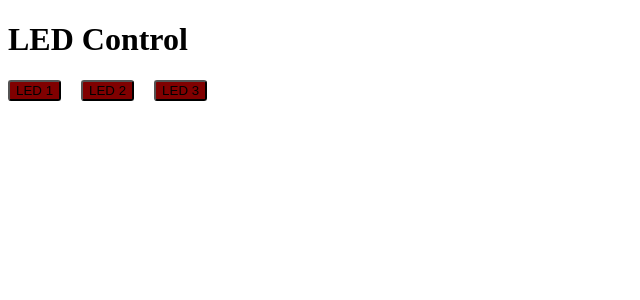
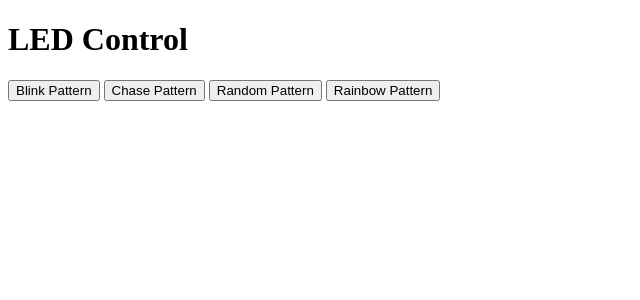
Before and after one commit to cbarrier05/IoT-Project, a Flask app: page / in a window 1280 px wide. Shown: the top 300 px of the page, without its empty margins (0-640 px from the left). Run offline with Flask 3, Linux system fonts and the light colour scheme.

Commit message:
Implemented 4 led patterns

```diff
--- a/src/app.py
+++ b/src/app.py
@@ -2,7 +2,7 @@ from flask import Flask, request, render_template
 
 app = Flask(__name__)
 
-set_led = 0
+pattern = 0
 
 @app.route('/')
 def index():
@@ -10,17 +10,17 @@ def index():
 
 @app.route('/update')
 def update():
-    return str(set_led)
+    return str(pattern)
 
-@app.route('/toggle_LED/<int:led>')
-def toggle_LED(led):
-    global set_led
-    set_led = led
+@app.route('/set_pattern/<int:p>')
+def set_pattern(p):
+    global pattern
+    pattern = p
     return "OK"
 
 @app.route('/data')
 def data():
-    return {"led": set_led}
+    return {"pattern": pattern}
 
 if __name__ == '__main__':
     app.run(host='0.0.0.0', port=5000)
--- a/src/templates/index.html
+++ b/src/templates/index.html
@@ -4,43 +4,28 @@
 <head>
   <title>IoT Dashboard</title>
   <script>
-    function toggleLED(led) {
-      fetch('/toggle_LED/' + led);
+    function setPattern(p) {
+      fetch('/set_pattern/' + p);
     }
 
     function refreshData() {
       fetch('/data')
       .then(res => res.json())
       .then(data => {
-        document.getElementById("set_led").innerText = data.set_led;
+        document.getElementById("pattern").innerText = data.pattern;
       });
     }
 
     setInterval(refreshData, 2000);
   </script>
-
-  <style>
-    .button-container {
-      display: flex;
-      gap: 20px;
-    }
-
-    .button-container > button {
-      background-color: maroon;
-      border-radius: 3px;
-    }
-
-    .active {
-      background-color: green;
-    }
-  </style>
 </head>
 <body>
 <h1>LED Control</h1>
   <div class="button-container">
-    <button onclick="setPattern(1)">LED 1</button>
-    <button onclick="setPattern(2)">LED 2</button>
-    <button onclick="setPattern(3)">LED 3</button>
+    <button onclick="setPattern(0)">Blink Pattern</button>
+    <button onclick="setPattern(1)">Chase Pattern</button>
+    <button onclick="setPattern(2)">Random Pattern</button>
+    <button onclick="setPattern(3)">Rainbow Pattern</button>
   </div>
 </body>
 
```
Also changed, not shown: 1 other file.
